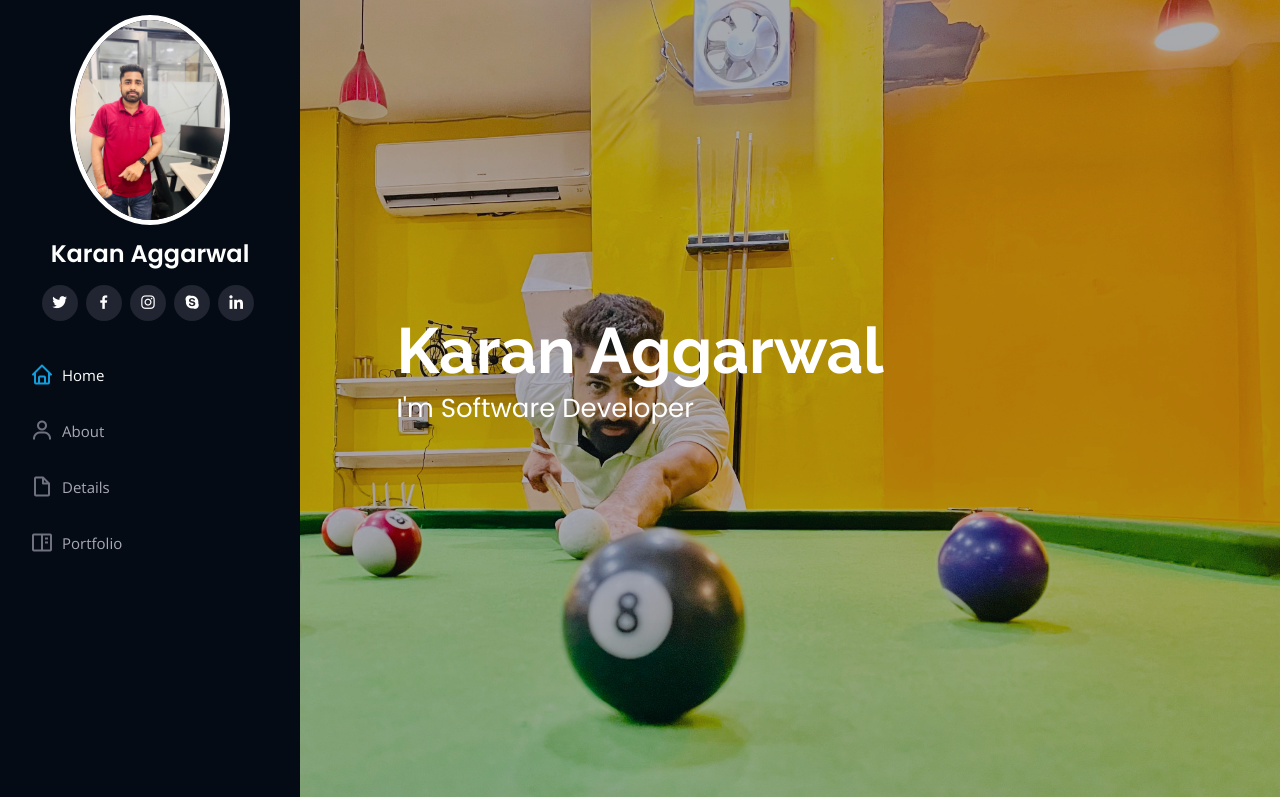
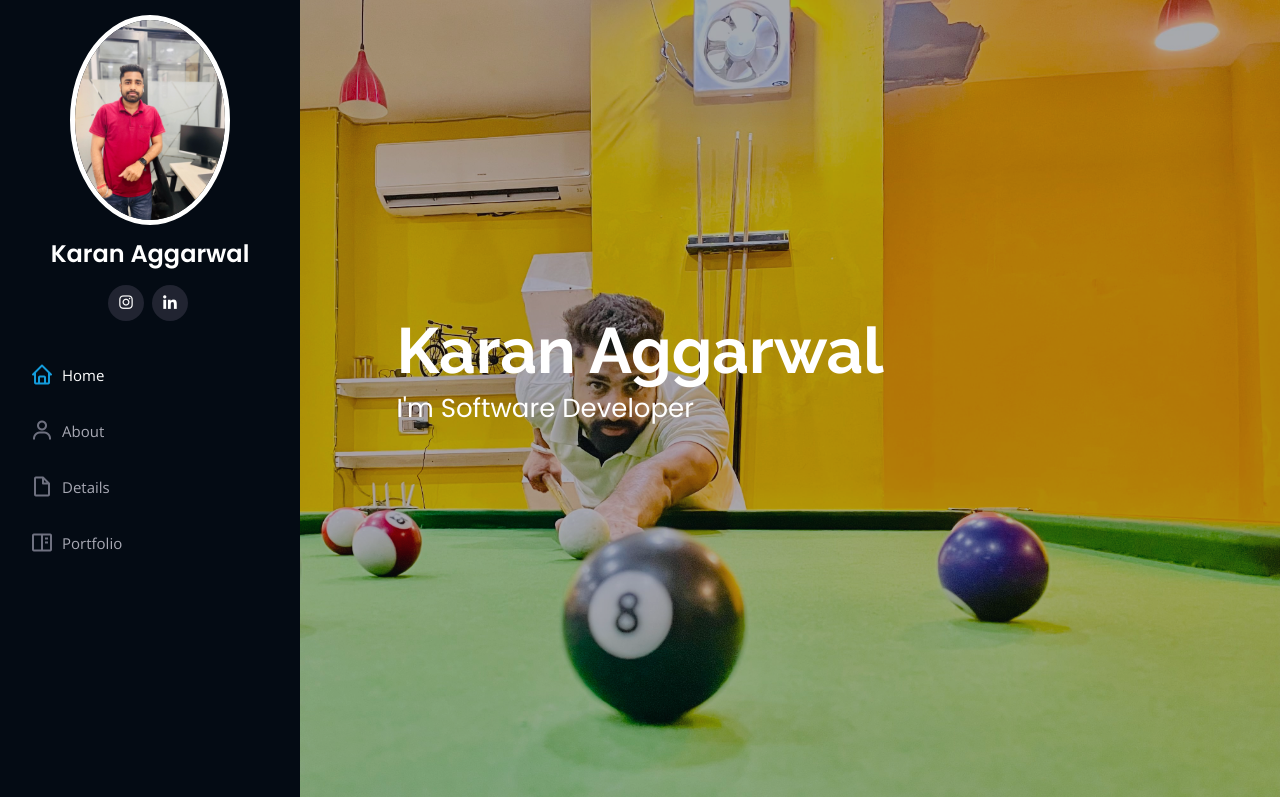
Before and after one commit to karanaggarwal7295/Karan-portfolio, a plain HTML site: page index.html in a window 1280 px wide. Shown: the top 797 px of the page. Drawn offline with nearby package versions, Linux system fonts and the light colour scheme.

Commit message:
Update index.html

```diff
--- a/index.html
+++ b/index.html
@@ -49,11 +49,8 @@
         <img src="assets/img/karan/chd-office.jpg" alt="" class="img-fluid rounded-circle">
         <h1 class="text-light"><a href="index.html">Karan Aggarwal</a></h1>
         <div class="social-links mt-3 text-center">
-          <a href="#" class="twitter"><i class="bx bxl-twitter"></i></a>
-          <a href="#" class="facebook"><i class="bx bxl-facebook"></i></a>
-          <a href="#" class="instagram"><i class="bx bxl-instagram"></i></a>
-          <a href="#" class="google-plus"><i class="bx bxl-skype"></i></a>
-          <a href="./www.linkedin.com/in/karan-aggarwal-b1b70b117" class="linkedin"><i class="bx bxl-linkedin"></i></a>
+          <a href="https://www.instagram.com/Karan_aggarrwal/" class="instagram"><i class="bx bxl-instagram"></i></a>
+          <a href="https://www.linkedin.com/in/karan-aggarwal-b1b70b117" class="linkedin"><i class="bx bxl-linkedin"></i></a>
         </div>
       </div>
 
```
